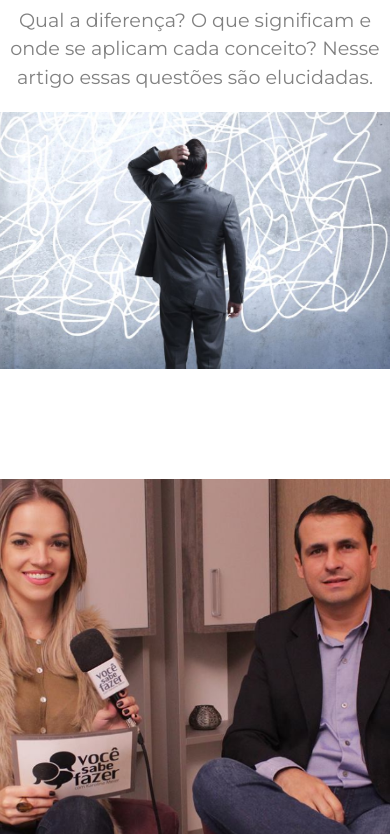
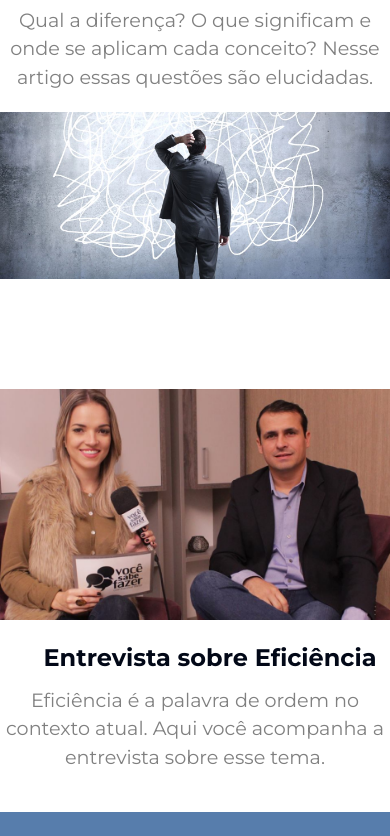
Before and after one commit to llucasgomes/domus-petra, a Next.js app: page /blog in a window 390 px wide. Shown: the part 1249-2085 px from the top of the page. Built offline with nearby package versions, Linux system fonts and the light colour scheme; no server answers.

Commit message:
lipstick: chore(page/blog): Reestruturando Blog.module.css

```diff
--- a/src/app/(home)/blog/Blog.module.css
+++ b/src/app/(home)/blog/Blog.module.css
@@ -142,24 +142,23 @@
     }
 
     .blogDiv2 .blogImage {
-        width: 230%;
-        height: 230%;
+        width: 100%;
+        height: auto;
         margin-bottom: 20px; /* Espaçamento entre a imagem e o texto */
         margin-top: 20px;
-        margin-left: -10px;
+        margin-left: 0px;
     }
     .blogDiv3 .blogImage {
-      width: 230%;
-      height: 230%;
+      width: 100%;
+      height: auto;
       margin-bottom: 20px; /* Espaçamento entre a imagem e o texto */
-      margin-left: 50px;
+      margin-left: 40px;
     }
 
     .blogDiv2 .blogText,
     .blogDiv3 .blogText {
       width: 100%;
       padding: 0;
-      text-align: center;
     }
 
     .blogHeading {
```
